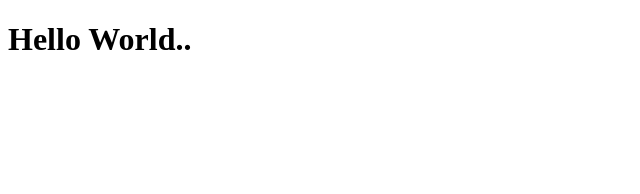
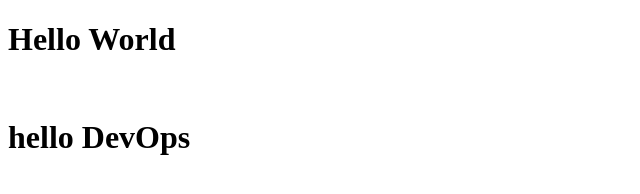
Before and after one commit to Dips-1991/Gitrepo, a plain HTML site: page Index.html in a window 1280 px wide. Shown: the whole page, without its empty margins (0-640 px from the left). Drawn offline with Linux system fonts and the light colour scheme.

Commit message:
DevOps content added

```diff
--- a/Index.html
+++ b/Index.html
@@ -7,7 +7,8 @@
 </head>
 <body>
 
-    <h1>Hello World..</h1><br/>
+    <h1>Hello World</h1><br/>
+    <h1>hello DevOps</h1>
 
 
 
```
